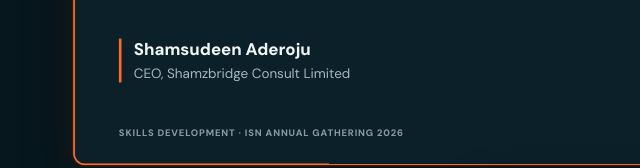
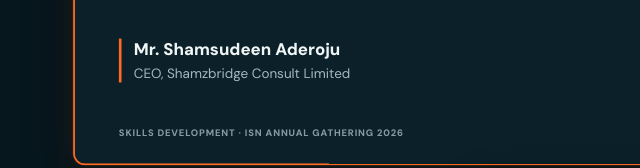
Before and after one commit to Bede-Ozy/skills-development-beyond-certs, a plain HTML site: page index.html in a window 1280 px wide. Shown: the part 569-737 px from the top of the page, 0-640 px from the left. Drawn offline with Linux system fonts and the light colour scheme.

Commit message:
Update presenter name
Co-authored-by: Copilot <223556219+Copilot@users.noreply.github.com>

```diff
--- a/index.html
+++ b/index.html
@@ -3,7 +3,7 @@
 <head>
   <meta charset="utf-8">
   <meta name="viewport" content="width=device-width, initial-scale=1">
-  <meta name="description" content="A 13-slide career-centre presentation on developing skills beyond academic qualifications for the ISN Annual Gathering 2026, presented by Shamsudeen Aderoju.">
+  <meta name="description" content="A 13-slide career-centre presentation on developing skills beyond academic qualifications for the ISN Annual Gathering 2026, presented by Mr. Shamsudeen Aderoju.">
   <meta name="theme-color" content="#07171e">
   <title>Skills Beyond the Certificate | ISN Annual Gathering 2026</title>
   <link rel="preconnect" href="https://fonts.googleapis.com">
--- a/script.js
+++ b/script.js
@@ -154,7 +154,7 @@ const slides = [
     section: "THANK YOU · LET’S KEEP BUILDING",
     layout: "thank-you",
     title: "Thank you.",
-    presenter: "Shamsudeen Aderoju",
+    presenter: "Mr. Shamsudeen Aderoju",
     role: "CEO, Shamzbridge Consult Limited",
     note: "Thank the audience and invite questions or continued conversation."
   }
@@ -230,7 +230,7 @@ function renderSlideBody(slide) {
           <h1 id="slide-title">${slide.title}</h1>
           <p>${escapeHtml(slide.subtitle)}</p>
           <div class="cover-presenter">
-            <strong>Shamsudeen Aderoju</strong>
+            <strong>Mr. Shamsudeen Aderoju</strong>
             <span>CEO, Shamzbridge Consult Limited</span>
           </div>
         </div>
```
